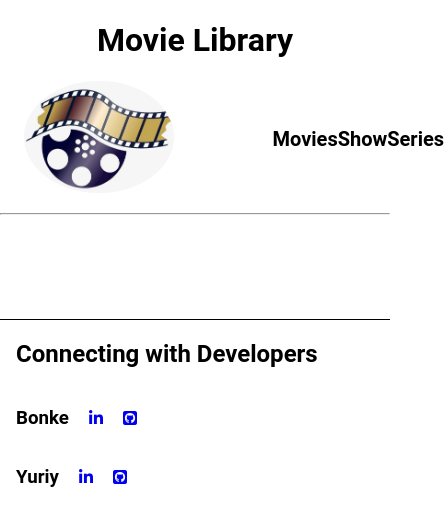
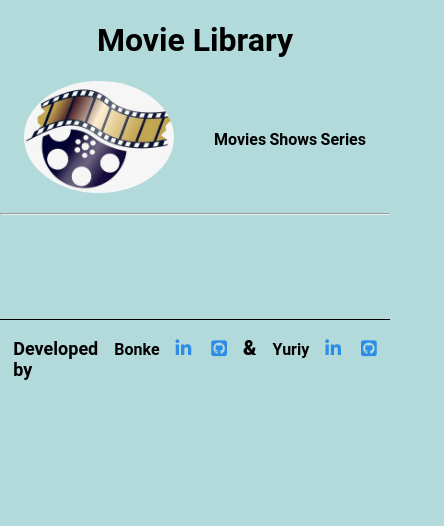
Before and after one commit to Hombre2014/JS_Capstone_project, a website built with webpack: page src/index.html in a window 390 px wide. Shown: the whole page, 444 px wide, since content can reach past the window. Built offline with nearby package versions, Linux system fonts and the light colour scheme; no server answers; a web font is replaced by a local one.

Commit message:
CSS for mobile added and README file updated

```diff
--- a/src/index.html
+++ b/src/index.html
@@ -1,13 +1,16 @@
 <!DOCTYPE html>
 <html lang="en">
+
 <head>
   <meta charset="UTF-8">
   <meta name="viewport" content="width=device-width, initial-scale=1.0">
   <script src="https://kit.fontawesome.com/f83a08773e.js" crossorigin="anonymous"></script>
   <link href="http://fonts.cdnfonts.com/css/cocogoose" rel="stylesheet">
-    <link href="//db.onlinewebfonts.com/c/796e2db2256ddfab47394211f41ac410?family=Acumin+Pro" rel="stylesheet" type="text/css"/>
+  <link href="//db.onlinewebfonts.com/c/796e2db2256ddfab47394211f41ac410?family=Acumin+Pro" rel="stylesheet"
+    type="text/css" />
   <title>Movies</title>
 </head>
+
 <body>
   <header class="header-section">
     <div class="appName">
@@ -20,7 +23,7 @@
 
       <ul class="menuItems">
         <li>Movies <span class="movies-counter"></span></li>
-            <li>Show</li>
+        <li>Shows</li>
         <li>Series</li>
       </ul>
     </div>
@@ -31,22 +34,23 @@
   </main>
 
   <footer class="footer">
-    <h2>Connecting  with Developers </h2>
+    <h3>Developed by</h3>
     <div class="dev">
       <h3>Bonke</h3>
       <div class="media-links">
-         <a href="https://www.linkedin.com/in/bonke-gcobo-28a763125/"><i class="fab fa-linkedin-in fa-1x"></i></a>
-         <a href="https://github.com/BonkeGcobo"><i class="fab fa-github-square fa-1x"></i></a>
+        <a href="https://www.linkedin.com/in/bonke-gcobo-28a763125/" title="LinkedIn"><i class="fab fa-linkedin-in fa-1x"></i></a>
+        <a href="https://github.com/BonkeGcobo"><i class="fab fa-github-square fa-1x" title="Github"></i></a>
       </div>
     </div>
-
+    <span id="and">&</span>
     <div class="dev">
       <h3>Yuriy</h3>
       <div class="media-links">
-         <a href='https://www.linkedin.com/in/axebit/'><i class="fab fa-linkedin-in fa-1x"></i></a>
-         <a href="https://github.com/Hombre2014"><i class="fab fa-github-square fa-1x"></i></a>
+        <a href='https://www.linkedin.com/in/axebit/'><i class="fab fa-linkedin-in fa-1x" title="LinkedIn"></i></a>
+        <a href="https://github.com/Hombre2014"><i class="fab fa-github-square fa-1x" title="Github"></i></a>
       </div>
     </div>
   </footer>
 </body>
+
 </html>
--- a/src/style.css
+++ b/src/style.css
@@ -1,4 +1,3 @@
-/* @import url('https://fonts.googleapis.com/css2?family=Roboto&display=swap'); */
 @font-face {
   font-family: 'Roboto, sans serif';
   src: url(https://fonts.googleapis.com/css2?family=Roboto&display=swap);
@@ -8,6 +7,7 @@ body {
   margin: 0;
   padding: 0;
   font-family: 'Roboto', sans-serif;
+  background-color: #b3dadb;
 }
 
 .header-section {
@@ -30,7 +30,7 @@ body {
   display: flex;
   justify-content: space-between;
   align-items: center;
-  width: 25%;
+  width: 40%;
   margin-right: 1rem;
   font-family: 'Roboto', sans-serif;
   font-weight: 600;
@@ -101,6 +101,7 @@ body {
 
 .show-container {
   padding: 1rem;
+  background-color: #72a0a1;
 }
 
 .close-btn {
@@ -186,10 +187,11 @@ button:hover,
 
 .footer {
   display: flex;
-  flex-direction: column;
+  justify-content: center;
   border-top: 1px solid #000;
   margin-top: 4rem;
-  padding-left: 1rem;
+  padding: 0 1rem;
+  align-items: baseline;
 }
 
 .licence {
@@ -198,8 +200,10 @@ button:hover,
 
 .dev {
   display: flex;
-  align-items: center;
-  gap: 20px;
+  align-items: flex-start;
+  align-items: baseline;
+  gap: 1rem;
+  padding-left: 1rem;
 }
 
 .media-links {
@@ -207,3 +211,52 @@ button:hover,
   justify-content: space-between;
   gap: 20px;
 }
+
+.fab {
+  color: #2c8ce6;
+  font-size: large;
+  cursor: pointer;
+}
+
+.fab:hover {
+  background-color: #2c8ce6;
+  transform: scale(1.125);
+  background-color: #b3dadb;
+  transition: all 0.4s;
+}
+
+#and {
+  font-size: 1.25rem;
+  padding-left: 1rem;
+  font-weight: 800;
+}
+
+@media only screen and (min-width: 768px) and (max-width: 1023px) {
+  h2 {
+    font-size: 1.25rem;
+    font-weight: 800;
+  }
+}
+
+@media only screen and (min-width: 320px) and (max-width: 767px) {
+  .Shows {
+    display: flex;
+    flex-wrap: wrap;
+    justify-content: space-around;
+  }
+
+  .menuItems {
+    width: 80%;
+    font-size: 1rem;
+    font-weight: 600;
+  }
+
+  .dev > h3 {
+    font-size: 1rem;
+  }
+
+  h3 {
+    font-size: 1.125rem;
+    font-weight: 700;
+  }
+}
```
Also changed, not shown: README.md, src/Screenshot.png (added). Lines whose indentation alone changed are shown as unchanged.
